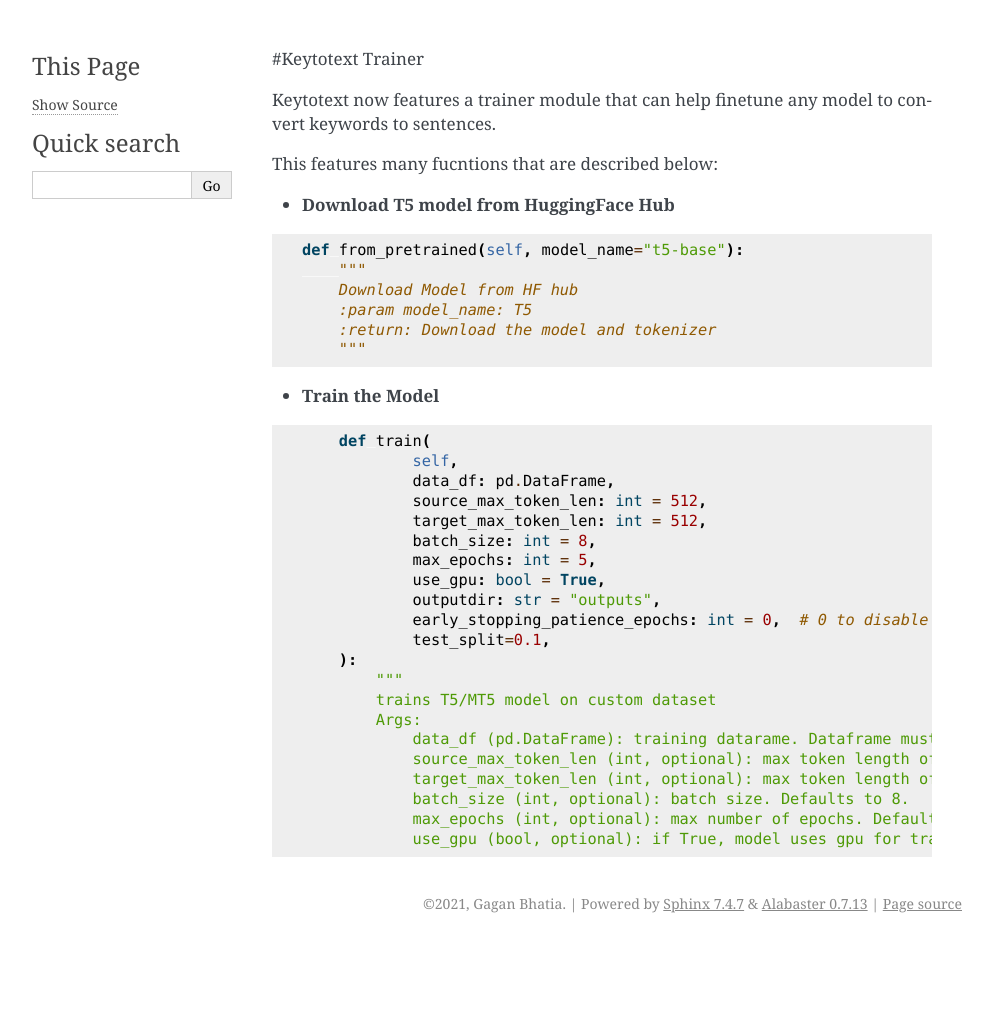
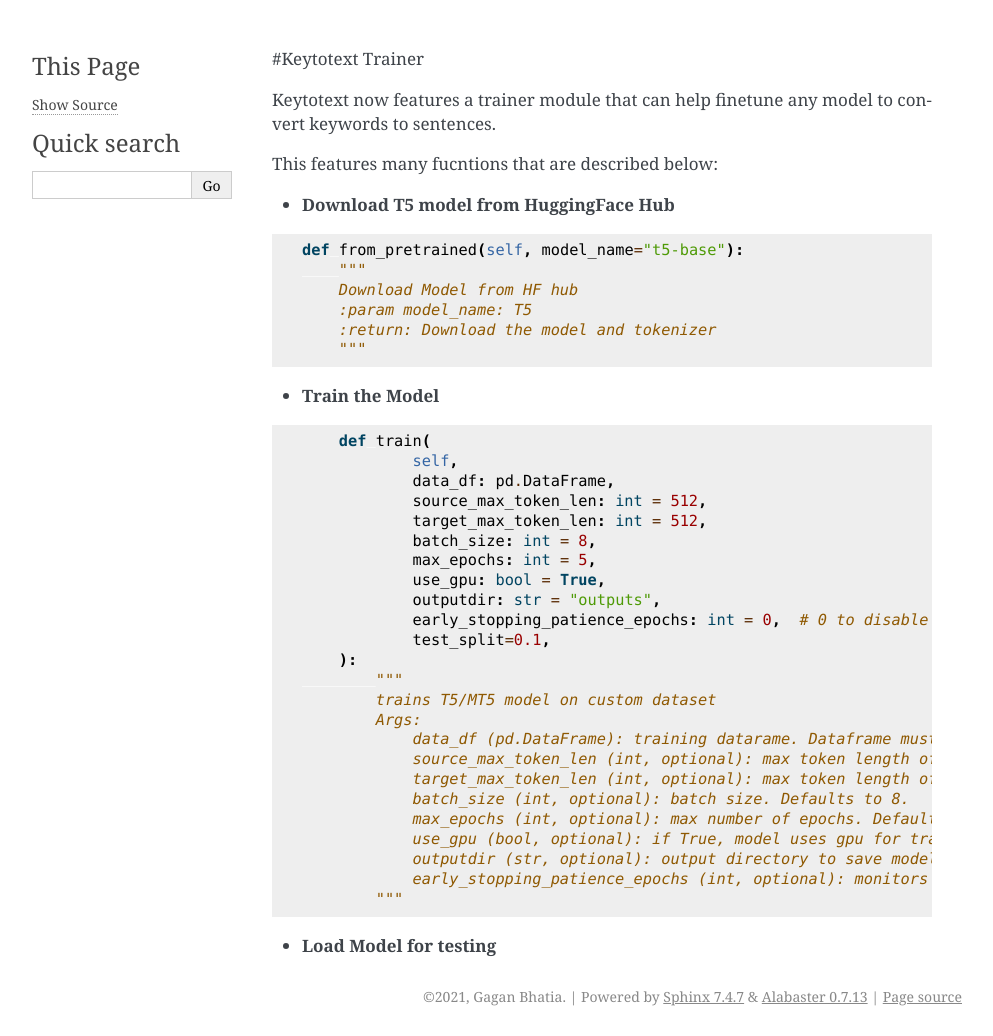
Before and after one commit to gagan3012/keytotext, a Sphinx documentation site: the page built from docs/TRAINER.md, in a window 1280 px wide. Shown: the whole page, without its empty margins (148-1141 px from the left). Built offline with Sphinx 7.4.7, drawn with Linux system fonts in a browser that asks for light colours; before the commit the page ends 943 px from its top, so only the background shows below that.

Commit message:
Update TRAINER.md

````diff
--- a/docs/TRAINER.md
+++ b/docs/TRAINER.md
@@ -39,3 +39,9 @@ def from_pretrained(self, model_name="t5-base"):
             batch_size (int, optional): batch size. Defaults to 8.
             max_epochs (int, optional): max number of epochs. Defaults to 5.
             use_gpu (bool, optional): if True, model uses gpu for training. Defaults to True.
+            outputdir (str, optional): output directory to save model checkpoints. Defaults to "outputs".
+            early_stopping_patience_epochs (int, optional): monitors val_loss on epoch end and stops training, if val_loss does not improve after the specied number of epochs. set 0 to disable early stopping. Defaults to 0 (disabled)
+        """
+```
+
+- ##### Load Model for testing
````
